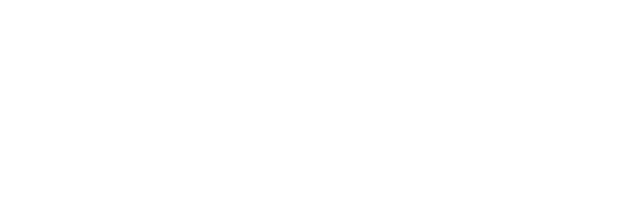
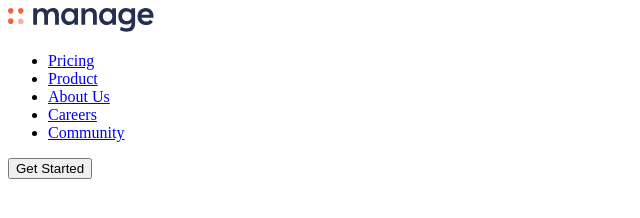
Before and after one commit to AbhijitSarode/Manage, a plain HTML site: page index.html in a window 1280 px wide. Shown: the whole page, without its empty margins (0-640 px from the left). Drawn offline with Linux system fonts and the light colour scheme.

Commit message:
HTML header completed

```diff
--- a/index.html
+++ b/index.html
@@ -12,6 +12,24 @@
     <title>Manage</title>
 </head>
 <body>
+    <header>
+        <img class="logo" src="/assets/logo.svg" alt="Logo">
+        <nav>
+            <div class="center">
+                <ul>
+                    <li><a href="#">Pricing</a></li>
+                    <li><a href="#">Product</a></li>
+                    <li><a href="#">About Us</a></li>
+                    <li><a href="#">Careers</a></li>
+                    <li><a href="#">Community</a></li>
+                </ul>
+            </div>
+            <div class="left">
+                <button>Get Started</button>
+            </div>
+        </nav>
+    </header>
 
+<!-- TODO: Setup gird layout to structure HTML -->
 </body>
 </html>
```
